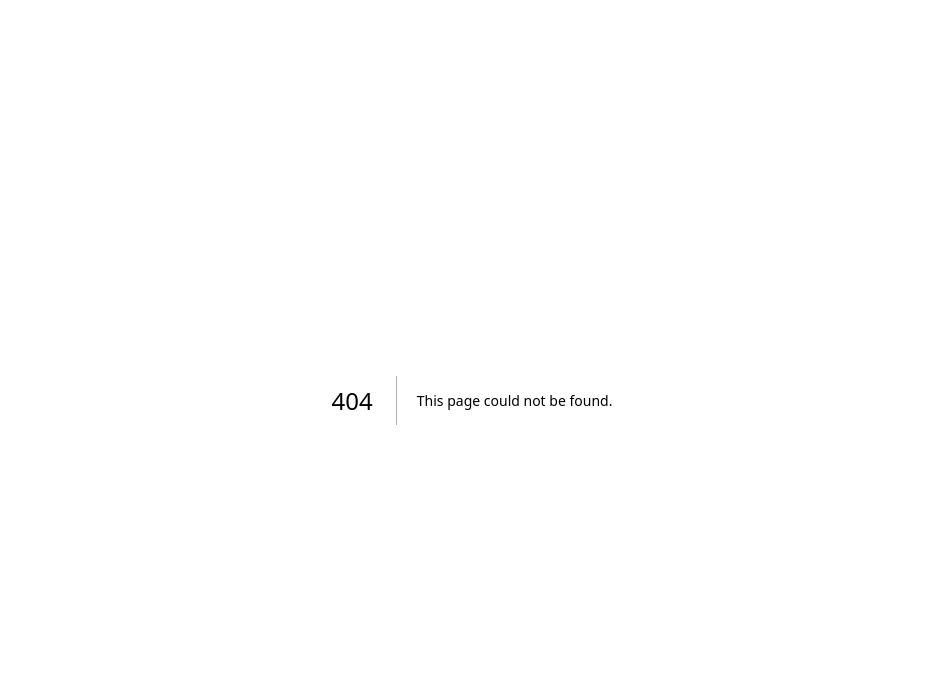
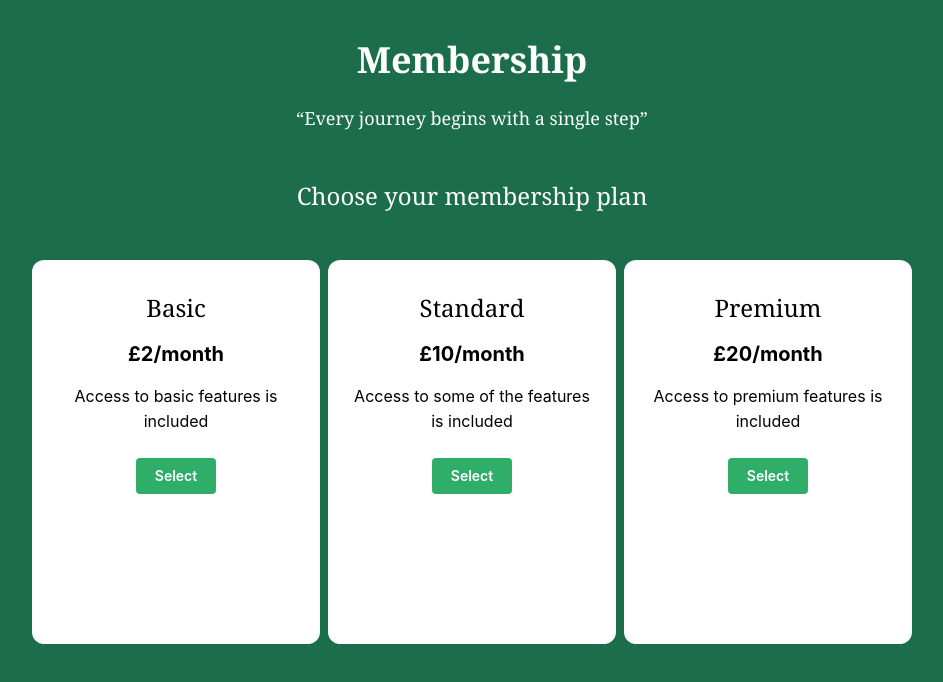
Before and after one commit to ArjunXvarma/team-project-team-26, a Next.js app in the folder frontend/: page /membership in a window 1280 px wide. Before the commit this address had no page. Shown: the top 682 px of the page, without its empty margins (168-1111 px from the left). Built offline with nearby package versions, Linux system fonts and the light colour scheme.

Commit message:
Added membership plans page

```diff
--- a/frontend/src/app/dashboard/page.tsx
+++ b/frontend/src/app/home/page.tsx
@@ -9,7 +9,7 @@ import { SlDrop } from "react-icons/sl";
 import BarChart from '../components/page';
 
 
-export default function Dashboard(){
+export default function Home(){
 
     return (
         <main>
--- a/frontend/src/app/landing/page.tsx
+++ b/frontend/src/app/landing/page.tsx
@@ -26,7 +26,7 @@ export default function Landing(){
                 <div className="ml-24 py-40">
                     <h1 className="text-4xl font-serif font-medium underline">Heading</h1>
                     <p className="text-xl font-serif ">Lorem ipsum dolor sit amet, consectetur adipiscing elit. Sed eu dui non diam eleifend egestas id a ligula.</p>
-                    <Link href={"/"} className="flex w-full py-10">
+                    <Link href={"/membership"} className="flex w-full py-10">
                     <Button variant="filled" color="rgba(0, 133, 57, 1)" size="md" radius="xl">Join Now</Button>
                     </Link>
                 </div>
--- /dev/null
+++ b/frontend/src/app/membership/page.tsx
@@ -0,0 +1,58 @@
+"use client"
+import React, { useState, useRef  } from 'react';
+import { Button } from "@mantine/core";
+
+export default function Home(){
+    const [selectedPlan, setSelectedPlan] = useState<number | null>(null);
+
+    const membershipPlans = [
+      { id: 1, name: 'Basic', price: '£2/month', features: ['Access to basic features is included'] },
+      { id: 2, name: 'Standard', price: '£10/month', features: ['Access to some of the features is included'] },
+      { id: 3, name: 'Premium', price: '£20/month', features: ['Access to premium features is included'] }
+    ];
+
+    const handleSelectPlan = (planId:number) => {
+        if (selectedPlan === planId) {
+            setSelectedPlan(null);
+        } else {
+            setSelectedPlan(planId);
+        }
+      };
+
+
+    return (
+        <main className="w-screen h-screen bg-primary">
+            <div className="w-full h-full">
+
+                <header className="justify-around items-center pt-10 flex-grow">
+                    <h1 className="text-center text-4xl font-semibold pb-6 font-serif text-white "> Membership</h1>
+                    <h1 className="text-center text-lg text-white font-serif ">“Every journey begins with a single step”</h1>
+                </header>
+
+                <h1 className="text-2xl text-center text-white font-serif m-12">Choose your membership plan </h1>
+
+                <div className="flex justify-center mt-10 gap-2">
+                {membershipPlans.map(plan => (
+                    <div key={plan.id} className={`flex flex-col items-center rounded-xl p-6 w-72 h-96 ${selectedPlan === plan.id ? 'bg-membership' : 'bg-white'}`}>
+                        <h2 className="text-2xl font-serif mt-2">{plan.name}</h2>
+                        <p className="text-xl font-bold mt-4 mb-4">{plan.price}</p>
+                        <div className="flex flex-col text-center">
+                        {plan.features.map((feature, index) => (
+                            <h1 key={index} className="mb-2">{feature}</h1>
+                        ))}
+                        </div>
+                        {selectedPlan === plan.id ? (
+                            <Button onClick={() => handleSelectPlan(plan.id)} className="text-white px-4 py-2 rounded mt-4" variant="filled" color="gray" radius="sm">Cancel</Button>
+                        ) : (
+                            <Button onClick={() => handleSelectPlan(plan.id)} className="text-white px-4 py-2 rounded mt-4" variant="filled" color="#2EAE69" radius="sm">Select</Button>
+                        )}
+                    </div>
+                    ))}
+
+
+                </div>
+
+            </div>
+        </main>
+    )
+}
--- a/frontend/tailwind.config.ts
+++ b/frontend/tailwind.config.ts
@@ -8,7 +8,7 @@ const config: Config = {
   ],
   theme: {
     extend: {
-      colors: { primary: "#1B6D4B", secondary: "#33C074", tertiary:"#E3F0E6"},
+      colors: { primary: "#1B6D4B", secondary: "#33C074", tertiary:"#E3F0E6", membership:"#94E6A6"},
       backgroundImage: {
         "gradient-radial": "radial-gradient(var(--tw-gradient-stops))",
         "gradient-conic": "conic-gradient(from 180deg at 50% 50%, var(--tw-gradient-stops))",
```
